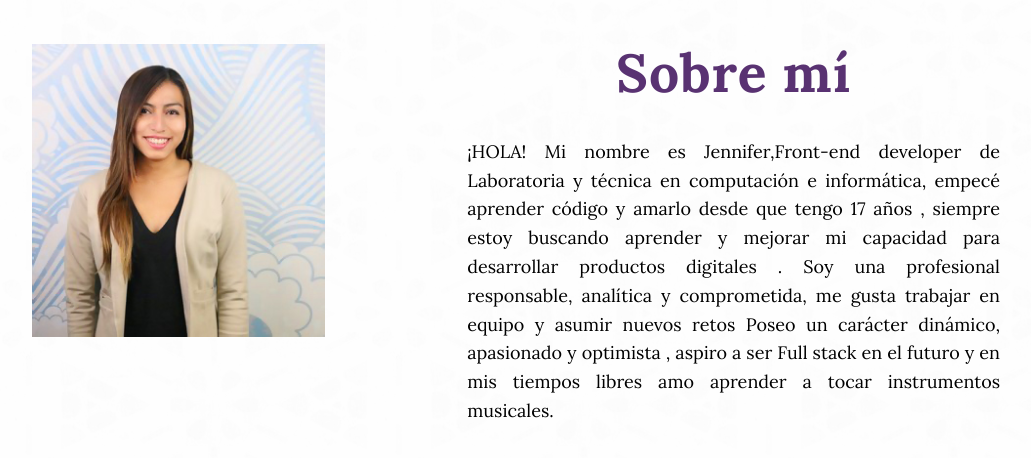
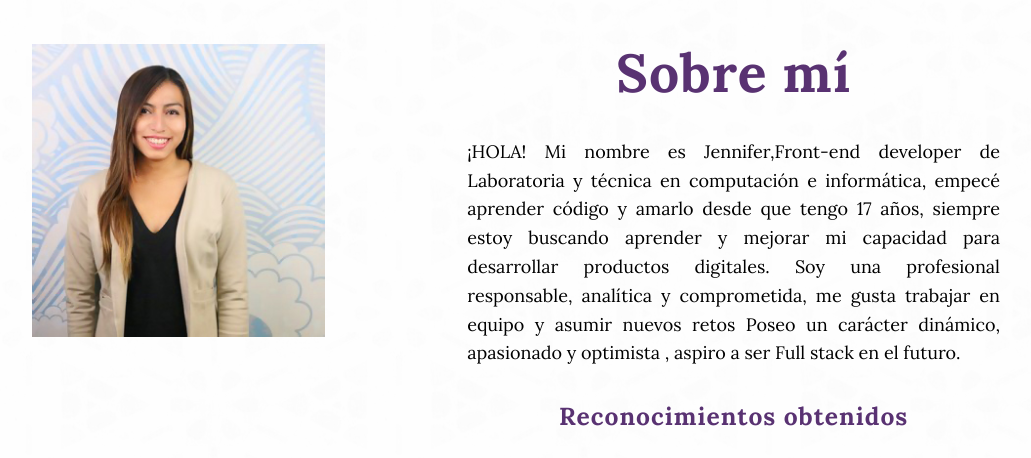
Before and after one commit to Jennifercarmen/jennifercarmen, a plain HTML site: page index.html in a window 1280 px wide. Shown: the part 956-1414 px from the top of the page, without its empty margins (184-1215 px from the left). Drawn offline with nearby package versions, Linux system fonts and the light colour scheme.

Commit message:
modificando texto

```diff
--- a/index.html
+++ b/index.html
@@ -95,10 +95,9 @@
         <h2 class="text-center smoo">Sobre mí</h2>
         <p class="text-justify">
           ¡HOLA! Mi nombre es Jennifer,Front-end developer de Laboratoria y técnica en computación e informática, empecé aprender código
-          y amarlo desde que tengo 17 años , siempre estoy buscando aprender y mejorar mi capacidad para desarrollar productos
-          digitales . Soy una profesional responsable, analítica y comprometida, me gusta trabajar en equipo y asumir nuevos
-          retos Poseo un carácter dinámico, apasionado y optimista , aspiro a ser Full stack en el futuro y en mis tiempos
-          libres amo aprender a tocar instrumentos musicales.</p>
+          y amarlo desde que tengo 17 años, siempre estoy buscando aprender y mejorar mi capacidad para desarrollar productos
+          digitales. Soy una profesional responsable, analítica y comprometida, me gusta trabajar en equipo y asumir nuevos
+          retos Poseo un carácter dinámico, apasionado y optimista , aspiro a ser Full stack en el futuro.</p>
 
         </p>
         <div class="row">
```
